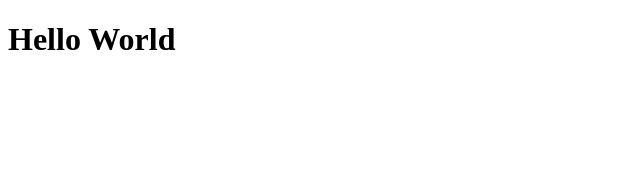
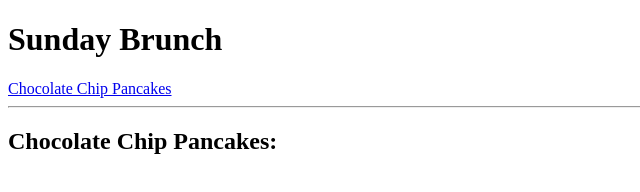
Before and after one commit to Maxd2026/CS1-Project-1-1, a plain HTML site: page index.html in a window 1280 px wide. Shown: the whole page, without its empty margins (0-640 px from the left). Drawn offline with Linux system fonts and the light colour scheme.

Commit message:
created basic structure of page

```diff
--- a/index.html
+++ b/index.html
@@ -9,8 +9,18 @@
 </head>
 
 <body>
-  <h1>Hello World</h1>
+  <h1>Sunday Brunch</h1>
+  <a href="#Pancakes">Chocolate Chip Pancakes</a>
+  <hr>
 
+  <div id="Pancakes">
+
+
+<h2>Chocolate Chip Pancakes:</h2>
+
+
+
+  </div>
 
 
 </body>
```
